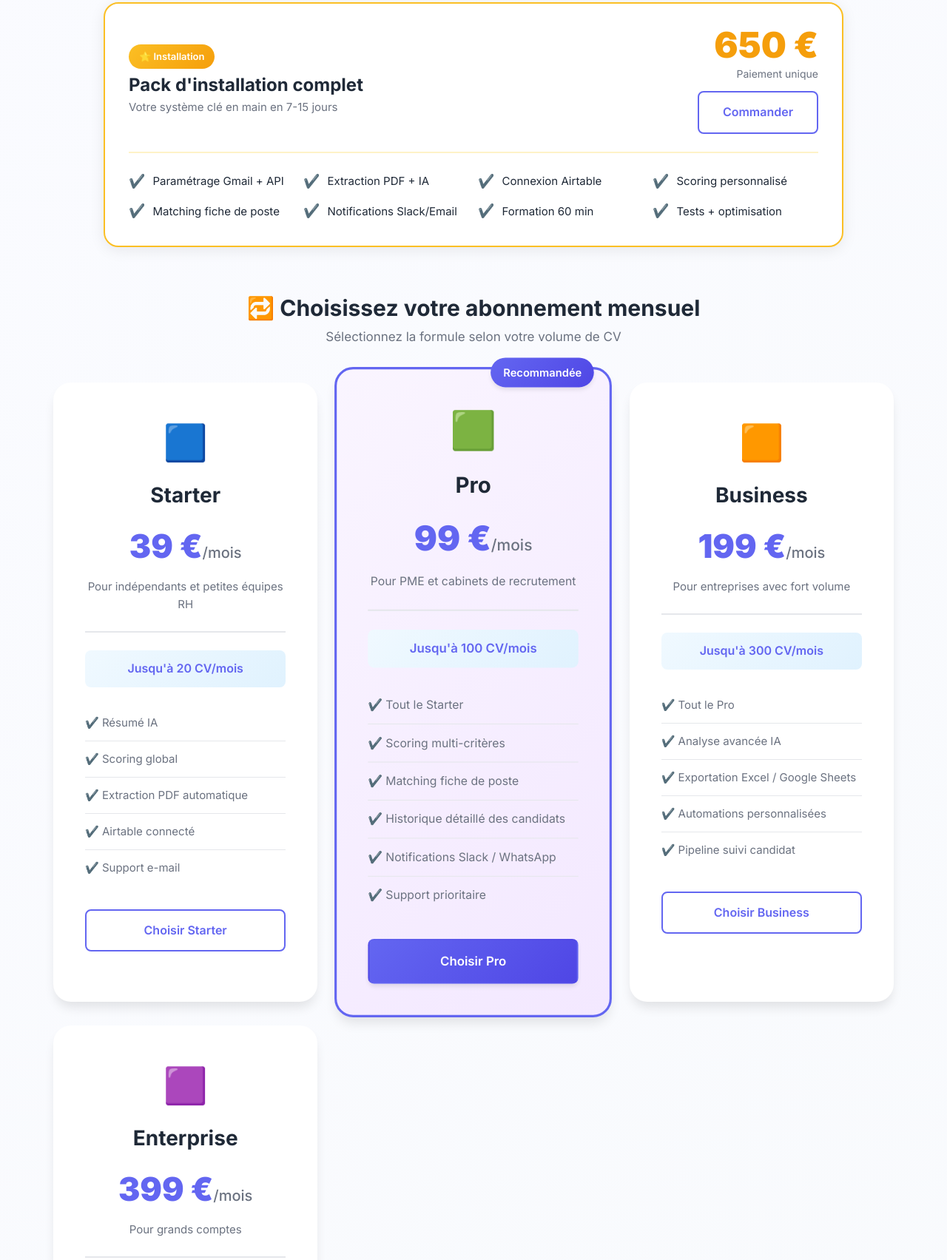
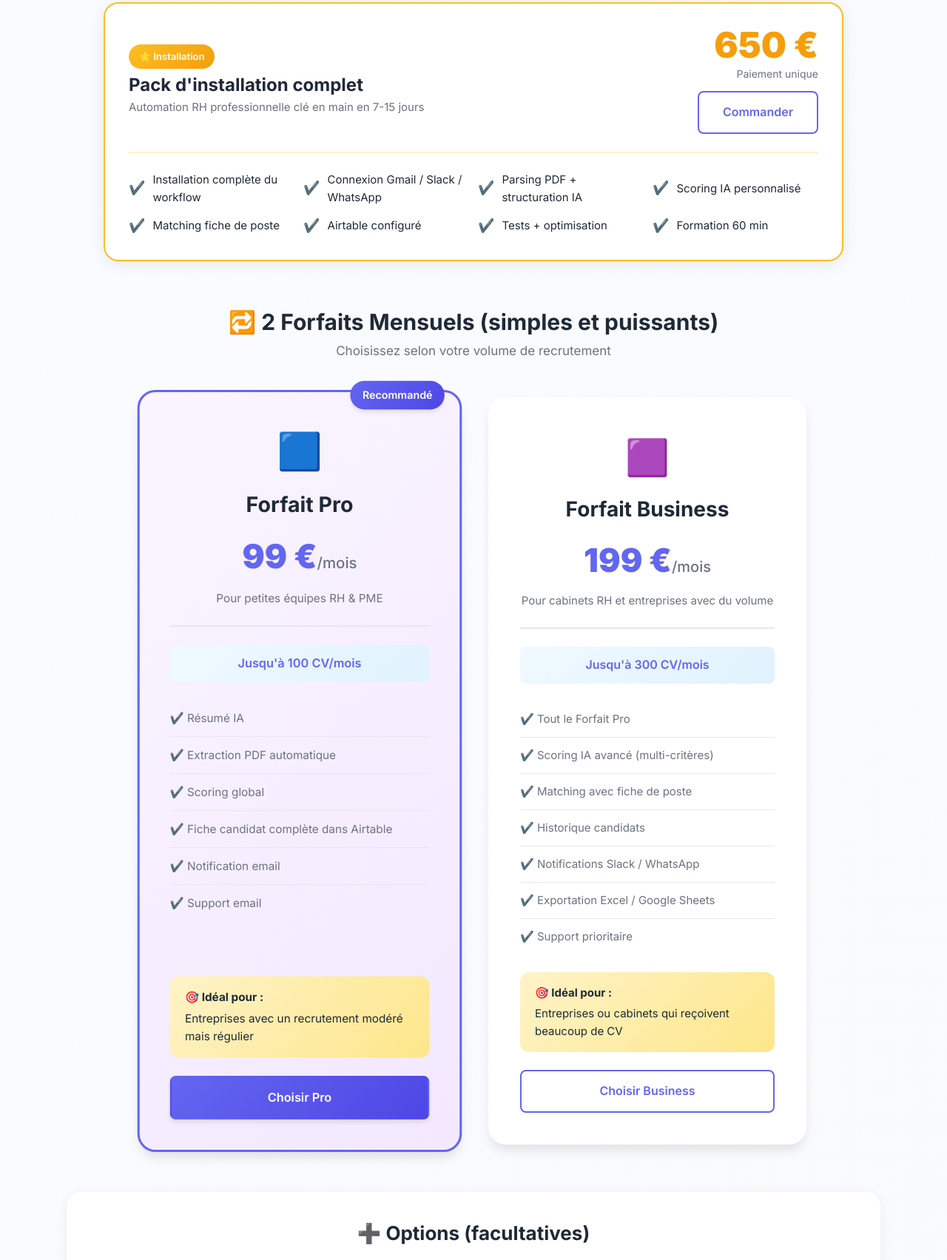
Before and after one commit to mdia12/automatisation-rh-ia, a plain HTML site: page index.html in a window 1280 px wide. Shown: the part 4674-6377 px from the top of the page at 74% size. Drawn offline with Linux system fonts and the light colour scheme.

Commit message:
Simplification tarifs: 2 forfaits uniquement (Pro 99€ + Business 199€)

```diff
--- a/index.html
+++ b/index.html
@@ -219,7 +219,7 @@
                     <div class="installation-left">
                         <span class="install-badge">⭐ Installation</span>
                         <h3>Pack d'installation complet</h3>
-                        <p>Votre système clé en main en 7-15 jours</p>
+                        <p>Automation RH professionnelle clé en main en 7-15 jours</p>
                     </div>
                     <div class="installation-right">
                         <div class="install-price">650 €</div>
@@ -230,19 +230,19 @@
                 <div class="installation-features">
                     <div class="install-feature">
                         <span class="feature-check">✔️</span>
-                        <span>Paramétrage Gmail + API</span>
+                        <span>Installation complète du workflow</span>
                     </div>
                     <div class="install-feature">
                         <span class="feature-check">✔️</span>
-                        <span>Extraction PDF + IA</span>
+                        <span>Connexion Gmail / Slack / WhatsApp</span>
                     </div>
                     <div class="install-feature">
                         <span class="feature-check">✔️</span>
-                        <span>Connexion Airtable</span>
+                        <span>Parsing PDF + structuration IA</span>
                     </div>
                     <div class="install-feature">
                         <span class="feature-check">✔️</span>
-                        <span>Scoring personnalisé</span>
+                        <span>Scoring IA personnalisé</span>
                     </div>
                     <div class="install-feature">
                         <span class="feature-check">✔️</span>
@@ -250,116 +250,82 @@
                     </div>
                     <div class="install-feature">
                         <span class="feature-check">✔️</span>
-                        <span>Notifications Slack/Email</span>
+                        <span>Airtable configuré</span>
+                    </div>
+                    <div class="install-feature">
+                        <span class="feature-check">✔️</span>
+                        <span>Tests + optimisation</span>
                     </div>
                     <div class="install-feature">
                         <span class="feature-check">✔️</span>
                         <span>Formation 60 min</span>
-                    </div>
-                    <div class="install-feature">
-                        <span class="feature-check">✔️</span>
-                        <span>Tests + optimisation</span>
                     </div>
                 </div>
             </div>
 
             <!-- Abonnements Mensuels -->
             <div class="pricing-intro">
-                <h3>🔁 Choisissez votre abonnement mensuel</h3>
-                <p>Sélectionnez la formule selon votre volume de CV</p>
+                <h3>🔁 2 Forfaits Mensuels (simples et puissants)</h3>
+                <p>Choisissez selon votre volume de recrutement</p>
             </div>
 
-            <div class="pricing-grid">
-                <!-- Formule Starter -->
-                <div class="pricing-card">
+            <div class="pricing-grid pricing-grid-2">
+                <!-- Forfait Pro -->
+                <div class="pricing-card featured">
+                    <div class="badge">Recommandé</div>
                     <div class="pricing-header">
                         <div class="pricing-icon">🟦</div>
-                        <h3>Starter</h3>
-                        <div class="pricing-price">39 €<span>/mois</span></div>
-                        <p class="pricing-desc">Pour indépendants et petites équipes RH</p>
-                    </div>
-                    <div class="pricing-limit">Jusqu'à 20 CV/mois</div>
-                    <div class="pricing-features">
-                        <ul>
-                            <li>✔️ Résumé IA</li>
-                            <li>✔️ Scoring global</li>
-                            <li>✔️ Extraction PDF automatique</li>
-                            <li>✔️ Airtable connecté</li>
-                            <li>✔️ Support e-mail</li>
-                        </ul>
-                    </div>
-                    <a href="#devis" class="btn btn-outline">Choisir Starter</a>
-                </div>
-
-                <!-- Formule Pro -->
-                <div class="pricing-card featured">
-                    <div class="badge">Recommandée</div>
-                    <div class="pricing-header">
-                        <div class="pricing-icon">🟩</div>
-                        <h3>Pro</h3>
+                        <h3>Forfait Pro</h3>
                         <div class="pricing-price">99 €<span>/mois</span></div>
-                        <p class="pricing-desc">Pour PME et cabinets de recrutement</p>
+                        <p class="pricing-desc">Pour petites équipes RH & PME</p>
                     </div>
                     <div class="pricing-limit">Jusqu'à 100 CV/mois</div>
                     <div class="pricing-features">
                         <ul>
-                            <li>✔️ Tout le Starter</li>
-                            <li>✔️ Scoring multi-critères</li>
-                            <li>✔️ Matching fiche de poste</li>
-                            <li>✔️ Historique détaillé des candidats</li>
-                            <li>✔️ Notifications Slack / WhatsApp</li>
-                            <li>✔️ Support prioritaire</li>
+                            <li>✔️ Résumé IA</li>
+                            <li>✔️ Extraction PDF automatique</li>
+                            <li>✔️ Scoring global</li>
+                            <li>✔️ Fiche candidat complète dans Airtable</li>
+                            <li>✔️ Notification email</li>
+                            <li>✔️ Support email</li>
                         </ul>
+                    </div>
+                    <div class="pricing-target">
+                        <strong>🎯 Idéal pour :</strong> Entreprises avec un recrutement modéré mais régulier
                     </div>
                     <a href="#devis" class="btn btn-primary">Choisir Pro</a>
                 </div>
 
-                <!-- Formule Business -->
+                <!-- Forfait Business -->
                 <div class="pricing-card">
                     <div class="pricing-header">
-                        <div class="pricing-icon">🟧</div>
-                        <h3>Business</h3>
+                        <div class="pricing-icon">🟪</div>
+                        <h3>Forfait Business</h3>
                         <div class="pricing-price">199 €<span>/mois</span></div>
-                        <p class="pricing-desc">Pour entreprises avec fort volume</p>
+                        <p class="pricing-desc">Pour cabinets RH et entreprises avec du volume</p>
                     </div>
                     <div class="pricing-limit">Jusqu'à 300 CV/mois</div>
                     <div class="pricing-features">
                         <ul>
-                            <li>✔️ Tout le Pro</li>
-                            <li>✔️ Analyse avancée IA</li>
+                            <li>✔️ Tout le Forfait Pro</li>
+                            <li>✔️ Scoring IA avancé (multi-critères)</li>
+                            <li>✔️ Matching avec fiche de poste</li>
+                            <li>✔️ Historique candidats</li>
+                            <li>✔️ Notifications Slack / WhatsApp</li>
                             <li>✔️ Exportation Excel / Google Sheets</li>
-                            <li>✔️ Automations personnalisées</li>
-                            <li>✔️ Pipeline suivi candidat</li>
+                            <li>✔️ Support prioritaire</li>
                         </ul>
                     </div>
+                    <div class="pricing-target">
+                        <strong>🎯 Idéal pour :</strong> Entreprises ou cabinets qui reçoivent beaucoup de CV
+                    </div>
                     <a href="#devis" class="btn btn-outline">Choisir Business</a>
-                </div>
-
-                <!-- Formule Enterprise -->
-                <div class="pricing-card">
-                    <div class="pricing-header">
-                        <div class="pricing-icon">🟪</div>
-                        <h3>Enterprise</h3>
-                        <div class="pricing-price">399 €<span>/mois</span></div>
-                        <p class="pricing-desc">Pour grands comptes</p>
-                    </div>
-                    <div class="pricing-limit">Jusqu'à 1 000 CV/mois</div>
-                    <div class="pricing-features">
-                        <ul>
-                            <li>✔️ Tout le Business</li>
-                            <li>✔️ Modèle IA personnalisé par poste</li>
-                            <li>✔️ API privée</li>
-                            <li>✔️ Dashboard RH complet</li>
-                            <li>✔️ Support premium + SLA</li>
-                        </ul>
-                    </div>
-                    <a href="#devis" class="btn btn-outline">Choisir Enterprise</a>
                 </div>
             </div>
 
             <!-- Options supplémentaires -->
             <div class="pricing-extras">
-                <h3>⚡ Options supplémentaires</h3>
+                <h3>➕ Options (facultatives)</h3>
                 <div class="extras-grid">
                     <div class="extra-item">
                         <div class="extra-icon">📄</div>
@@ -373,7 +339,7 @@
                     </div>
                     <div class="extra-item">
                         <div class="extra-icon">🔗</div>
-                        <h4>Connexion ATS</h4>
+                        <h4>Connexion ATS externe</h4>
                         <p class="extra-price">250 €</p>
                         <p class="extra-note">Installation</p>
                     </div>
@@ -383,25 +349,6 @@
                         <p class="extra-price">39 €</p>
                     </div>
                 </div>
-            </div>
-
-            <!-- Bundle spécial -->
-            <div class="pricing-bundle">
-                <div class="bundle-tag">🎁 OFFRE SPÉCIALE</div>
-                <h3>Bundle Installation + Abonnement annuel</h3>
-                <div class="bundle-benefits">
-                    <div class="bundle-benefit">
-                        <div class="benefit-value">-15%</div>
-                        <p>sur l'abonnement pendant 12 mois</p>
-                    </div>
-                    <div class="bundle-divider">+</div>
-                    <div class="bundle-benefit">
-                        <div class="benefit-value">550 €</div>
-                        <p>Installation au lieu de 650 €</p>
-                    </div>
-                </div>
-                <a href="#devis" class="btn btn-primary btn-large">Profiter du bundle annuel</a>
-                <p class="bundle-note">🔒 Engagement 12 mois • 💰 Économie jusqu'à 800€/an</p>
             </div>
         </div>
     </section>
--- a/styles.css
+++ b/styles.css
@@ -582,6 +582,12 @@ h1, h2, h3, h4 {
     margin: 0 auto;
 }
 
+.pricing-grid-2 {
+    grid-template-columns: repeat(2, 1fr);
+    max-width: 900px;
+    gap: 2.5rem;
+}
+
 .pricing-card {
     background: white;
     border-radius: 1.5rem;
@@ -590,6 +596,8 @@ h1, h2, h3, h4 {
     transition: all 0.3s ease;
     position: relative;
     border: 3px solid transparent;
+    display: flex;
+    flex-direction: column;
 }
 
 .pricing-card:hover {
@@ -600,11 +608,11 @@ h1, h2, h3, h4 {
 .pricing-card.featured {
     border-color: var(--primary-color);
     background: linear-gradient(135deg, #faf5ff 0%, #f3e8ff 100%);
-    transform: scale(1.05);
+    transform: scale(1.02);
 }
 
 .pricing-card.featured:hover {
-    transform: scale(1.05) translateY(-10px);
+    transform: scale(1.02) translateY(-10px);
 }
 
 .badge {
@@ -666,9 +674,13 @@ h1, h2, h3, h4 {
     margin-bottom: 1.5rem;
 }
 
+.pricing-features {
+    flex: 1;
+}
+
 .pricing-features ul {
     list-style: none;
-    margin-bottom: 2rem;
+    margin-bottom: 1.5rem;
 }
 
 .pricing-features ul li {
@@ -682,8 +694,24 @@ h1, h2, h3, h4 {
     border-bottom: none;
 }
 
+.pricing-target {
+    background: linear-gradient(135deg, #fef3c7 0%, #fde68a 100%);
+    padding: 1rem 1.25rem;
+    border-radius: 0.75rem;
+    margin-bottom: 1.5rem;
+    font-size: 0.9375rem;
+    line-height: 1.6;
+}
+
+.pricing-target strong {
+    color: var(--text-dark);
+    display: block;
+    margin-bottom: 0.25rem;
+}
+
 .pricing-card .btn {
     width: 100%;
+    margin-top: auto;
 }
 
 /* Pricing Extras */
@@ -1726,6 +1754,7 @@ h1, h2, h3, h4 {
     }
 
     .pricing-grid,
+    .pricing-grid-2,
     .results-grid,
     .why-grid,
     .testimonials-grid {
```
